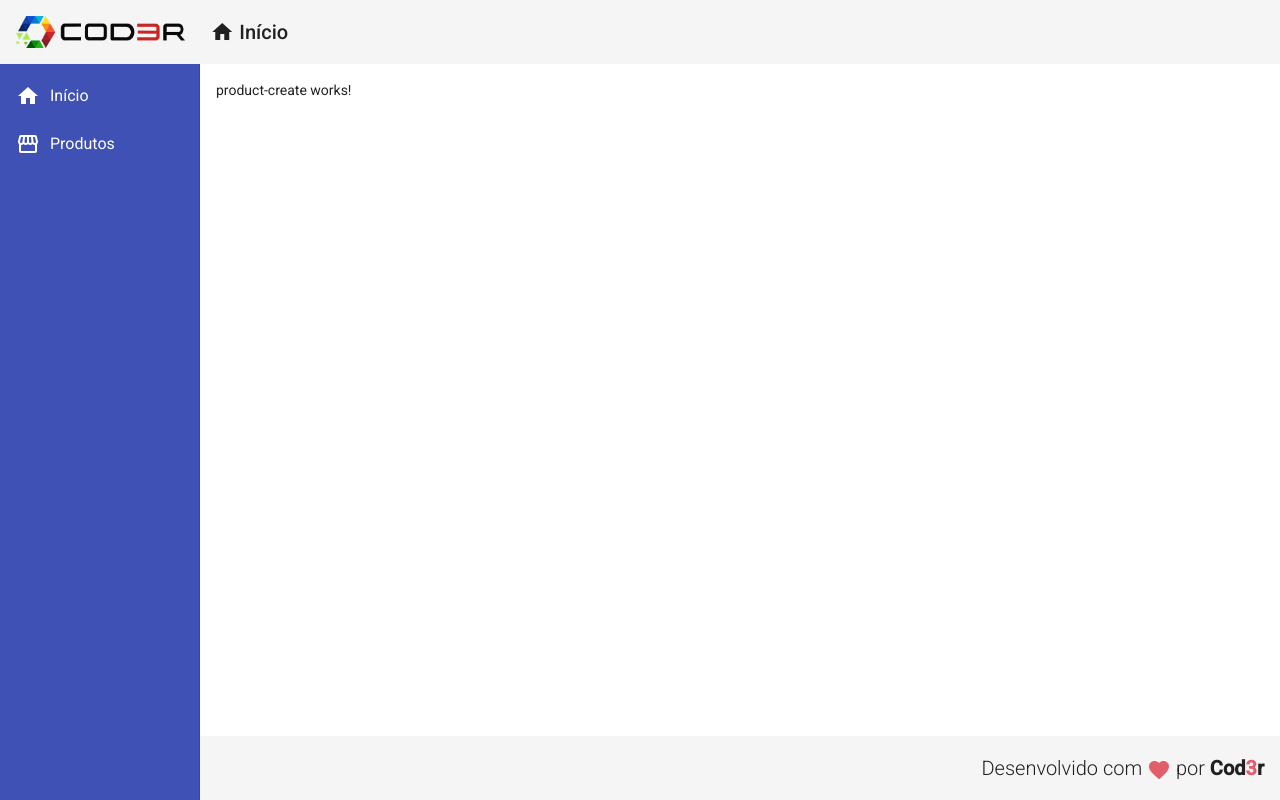
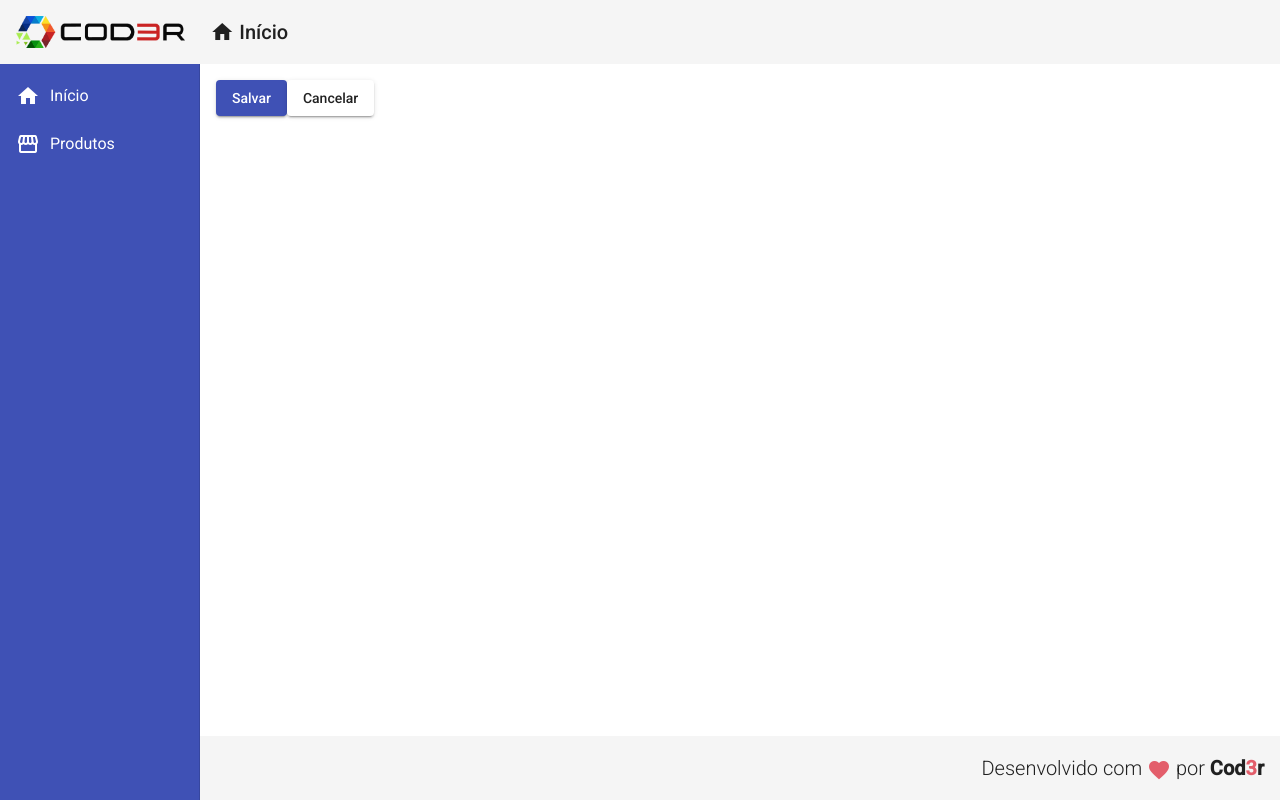
Before and after one commit to stumpf-alexandre/crudAngular, an Angular app in the folder frontend/: page /products/create in a window 1280 px wide. Built offline with nearby package versions, Linux system fonts and the light colour scheme.

Commit message:
criando os botões de salvar e deletar um produto

```diff
--- a/frontend/src/app/app.module.ts
+++ b/frontend/src/app/app.module.ts
@@ -21,6 +21,7 @@
 import { ForDirective } from './directives/for.directive';
 import { ProductCreateComponent } from './components/product/product-create/product-create.component';
 import { MatButtonModule } from '@angular/material/button';
+import { MatSnackBarModule } from '@angular/material/snack-bar';
 
 @NgModule({
   declarations: [
@@ -42,7 +43,8 @@
     MatSidenavModule,
     MatListModule,
     MatCardModule,
-    MatButtonModule
+    MatButtonModule,
+    MatSnackBarModule
   ],
   providers: [],
   bootstrap: [AppComponent]
--- a/frontend/src/app/components/product/product-create/product-create.component.html
+++ b/frontend/src/app/components/product/product-create/product-create.component.html
@@ -1 +1,8 @@
-<p>product-create works!</p>
+
+<button mat-raised-button (click)="createProduct()" color="primary">
+    Salvar
+</button>
+
+<button mat-raised-button (click)="cancel()">
+    Cancelar
+</button>
--- a/frontend/src/app/components/product/product-create/product-create.component.ts
+++ b/frontend/src/app/components/product/product-create/product-create.component.ts
@@ -1,4 +1,6 @@
 import { Component, OnInit } from '@angular/core';
+import { ProductService } from '../product.service';
+import { Router } from '@angular/router';
 
 @Component({
   selector: 'app-product-create',
@@ -7,9 +9,23 @@
 })
 export class ProductCreateComponent implements OnInit {
 
-  constructor() { }
+  constructor(
+    private productService: ProductService,
+    private router: Router
+  ) { }
 
   ngOnInit(): void {
+
+  }
+
+  //cria um novo produto e apresenta a mensagem
+  createProduct(): void{
+    this.productService.showMessage('Produto criado com sucesso!')
+  }
+
+  //deleta o produto e volta para a pagina de produtos
+  cancel(): void{
+    this.router.navigate(['/products'])
   }
 
 }
--- /dev/null
+++ b/frontend/src/app/components/product/product.model.ts
@@ -0,0 +1,5 @@
+export interface Product {
+    id?: number //? torna o id opcional
+    name: string
+    price: number
+}
--- /dev/null
+++ b/frontend/src/app/components/product/product.service.ts
@@ -0,0 +1,18 @@
+import { Injectable } from '@angular/core';
+import { MatSnackBar } from '@angular/material/snack-bar';
+
+@Injectable({
+  providedIn: 'root'
+})
+export class ProductService {
+
+  constructor(private snackBar: MatSnackBar) { }
+
+  showMessage(msg: string): void {
+    this.snackBar.open(msg, 'X', {
+      duration: 3000,
+      horizontalPosition: "right",
+      verticalPosition: "top"
+    })
+  }
+}
```
